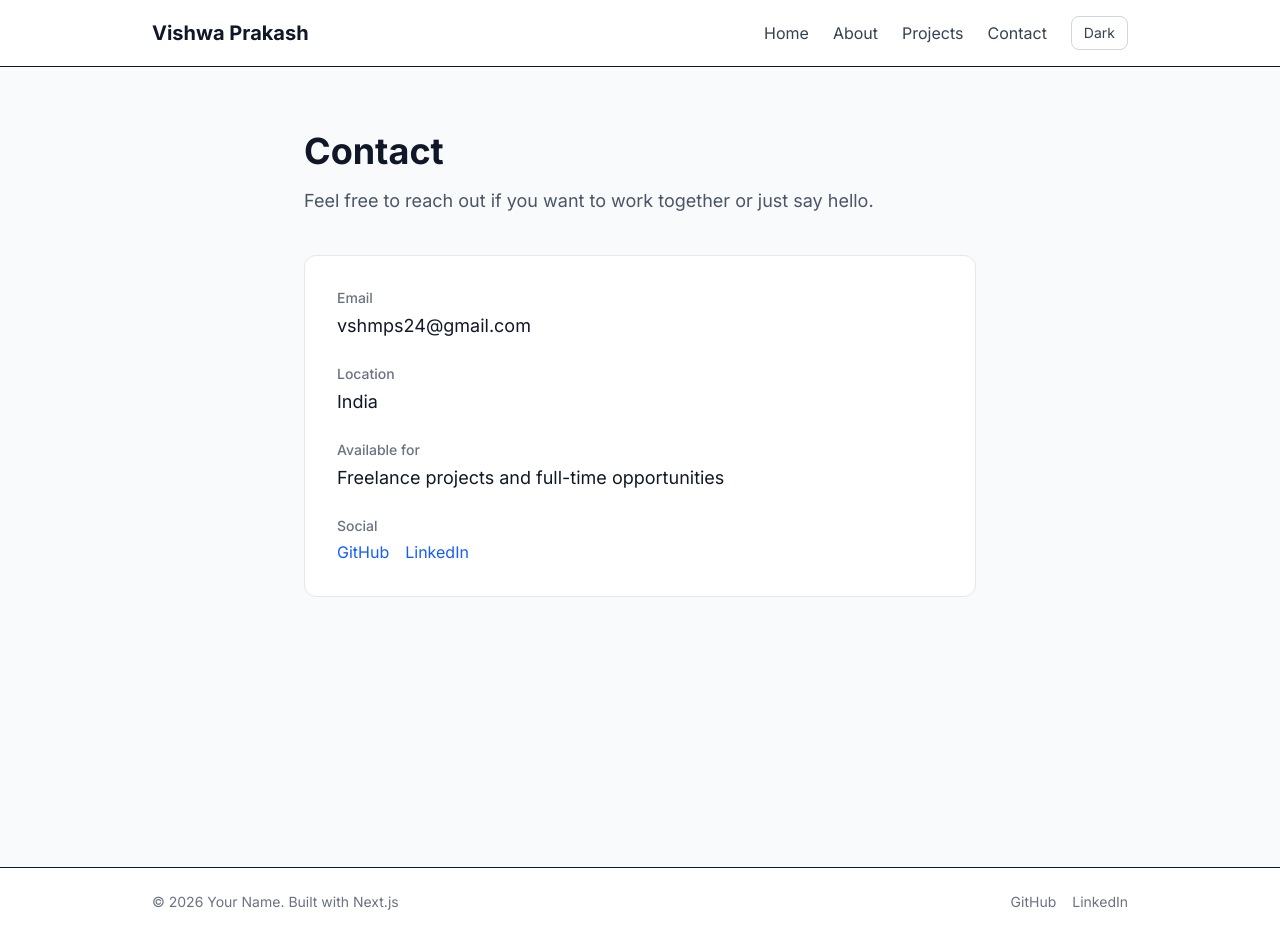
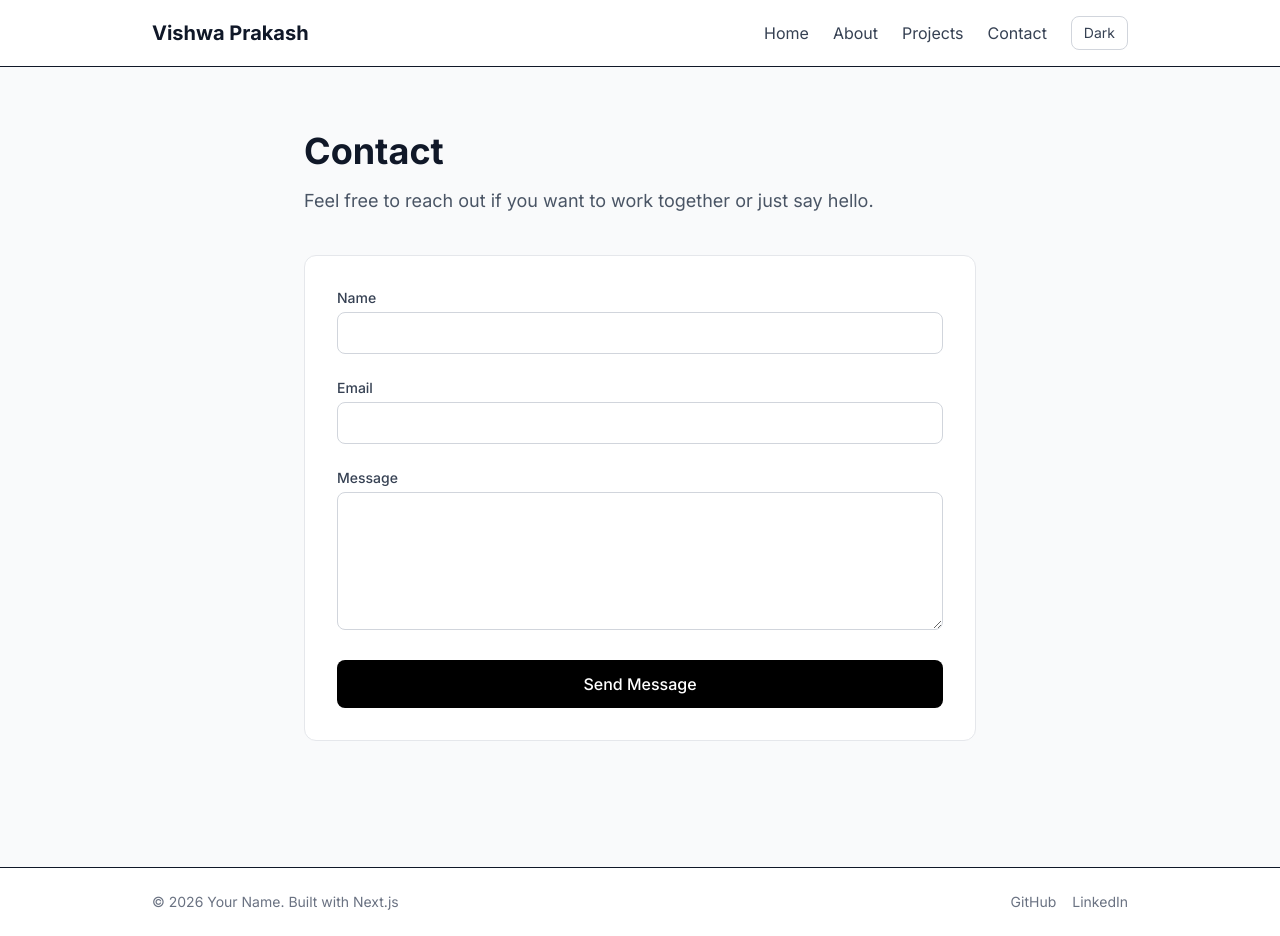
Before and after one commit to vshmps24-hue/my-portfolio, a Next.js app: page /contact in a window 1280 px wide. Built offline with nearby package versions, Linux system fonts and the light colour scheme.

Commit message:
Added contact form

```diff
--- a/app/contact/page.tsx
+++ b/app/contact/page.tsx
@@ -1,4 +1,42 @@
+"use client";
+
+import { useState } from "react";
+
 export default function Contact() {
+  const [formData, setFormData] = useState({
+    name: "",
+    email: "",
+    message: "",
+  });
+
+  const [isSubmitted, setIsSubmitted] = useState(false);
+
+  const handleChange = (
+    e: React.ChangeEvent<HTMLInputElement | HTMLTextAreaElement>
+  ) => {
+    const { name, value } = e.target;
+    setFormData((prev) => ({
+      ...prev,
+      [name]: value,
+    }));
+  };
+
+  const handleSubmit = (e: React.FormEvent) => {
+    e.preventDefault();
+
+    // For now we just show a success message
+    // Later we can connect it to email service
+    console.log("Form submitted:", formData);
+    setIsSubmitted(true);
+
+    // Reset form
+    setFormData({
+      name: "",
+      email: "",
+      message: "",
+    });
+  };
+
   return (
     <main className="min-h-screen bg-gray-50 dark:bg-gray-950 py-16 px-6">
       <div className="max-w-2xl mx-auto">
@@ -9,56 +47,77 @@ export default function Contact() {
           Feel free to reach out if you want to work together or just say hello.
         </p>
 
-        <div className="bg-white dark:bg-gray-900 border border-gray-200 dark:border-gray-800 rounded-xl p-8 space-y-6">
+        {isSubmitted ? (
+          <div className="bg-green-50 dark:bg-green-900/20 border border-green-200 dark:border-green-800 text-green-700 dark:text-green-300 px-6 py-4 rounded-xl">
+            Thank you! Your message has been received. I will get back to you soon.
+          </div>
+        ) : (
+          <form
+            onSubmit={handleSubmit}
+            className="bg-white dark:bg-gray-900 border border-gray-200 dark:border-gray-800 rounded-xl p-8 space-y-6"
+          >
             <div>
-            <h2 className="text-sm font-medium text-gray-500 dark:text-gray-400 mb-1">
-              Email
-            </h2>
-            <p className="text-lg text-gray-900 dark:text-white">
-              vshmps24@gmail.com
-            </p>
+              <label
+                htmlFor="name"
+                className="block text-sm font-medium text-gray-700 dark:text-gray-300 mb-1"
+              >
+                Name
+              </label>
+              <input
+                type="text"
+                id="name"
+                name="name"
+                required
+                value={formData.name}
+                onChange={handleChange}
+                className="w-full px-4 py-2 rounded-lg border border-gray-300 dark:border-gray-700 bg-white dark:bg-gray-800 text-gray-900 dark:text-white focus:outline-none focus:ring-2 focus:ring-black dark:focus:ring-white"
+              />
             </div>
 
             <div>
-            <h2 className="text-sm font-medium text-gray-500 dark:text-gray-400 mb-1">
-              Location
-            </h2>
-            <p className="text-lg text-gray-900 dark:text-white">
-              India
-            </p>
+              <label
+                htmlFor="email"
+                className="block text-sm font-medium text-gray-700 dark:text-gray-300 mb-1"
+              >
+                Email
+              </label>
+              <input
+                type="email"
+                id="email"
+                name="email"
+                required
+                value={formData.email}
+                onChange={handleChange}
+                className="w-full px-4 py-2 rounded-lg border border-gray-300 dark:border-gray-700 bg-white dark:bg-gray-800 text-gray-900 dark:text-white focus:outline-none focus:ring-2 focus:ring-black dark:focus:ring-white"
+              />
             </div>
 
             <div>
-            <h2 className="text-sm font-medium text-gray-500 dark:text-gray-400 mb-1">
-              Available for
-            </h2>
-            <p className="text-lg text-gray-900 dark:text-white">
-              Freelance projects and full-time opportunities
-            </p>
+              <label
+                htmlFor="message"
+                className="block text-sm font-medium text-gray-700 dark:text-gray-300 mb-1"
+              >
+                Message
+              </label>
+              <textarea
+                id="message"
+                name="message"
+                required
+                rows={5}
+                value={formData.message}
+                onChange={handleChange}
+                className="w-full px-4 py-2 rounded-lg border border-gray-300 dark:border-gray-700 bg-white dark:bg-gray-800 text-gray-900 dark:text-white focus:outline-none focus:ring-2 focus:ring-black dark:focus:ring-white"
+              />
             </div>
 
-          <div>
-            <h2 className="text-sm font-medium text-gray-500 dark:text-gray-400 mb-1">
-              Social
-            </h2>
-            <div className="flex gap-4 mt-1">
-              <a
-                href="https://github.com/vshmps24-hue"
-                target="_blank"
-                className="text-blue-600 dark:text-blue-400 hover:underline"
+            <button
+              type="submit"
+              className="w-full bg-black dark:bg-white text-white dark:text-black py-3 rounded-lg hover:bg-gray-800 dark:hover:bg-gray-200 transition font-medium"
             >
-                GitHub
-              </a>
-              <a
-                href="https://linkedin.com/in/your-username"
-                target="_blank"
-                className="text-blue-600 dark:text-blue-400 hover:underline"
-              >
-                LinkedIn
-              </a>
-            </div>
-          </div>
-        </div>
+              Send Message
+            </button>
+          </form>
+        )}
       </div>
     </main>
   );
```
Lines whose indentation alone changed are shown as unchanged.
